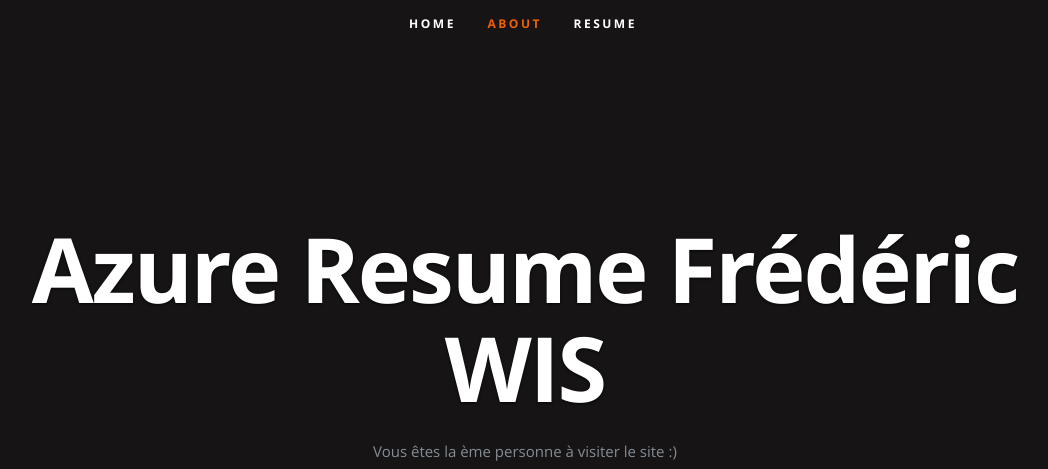
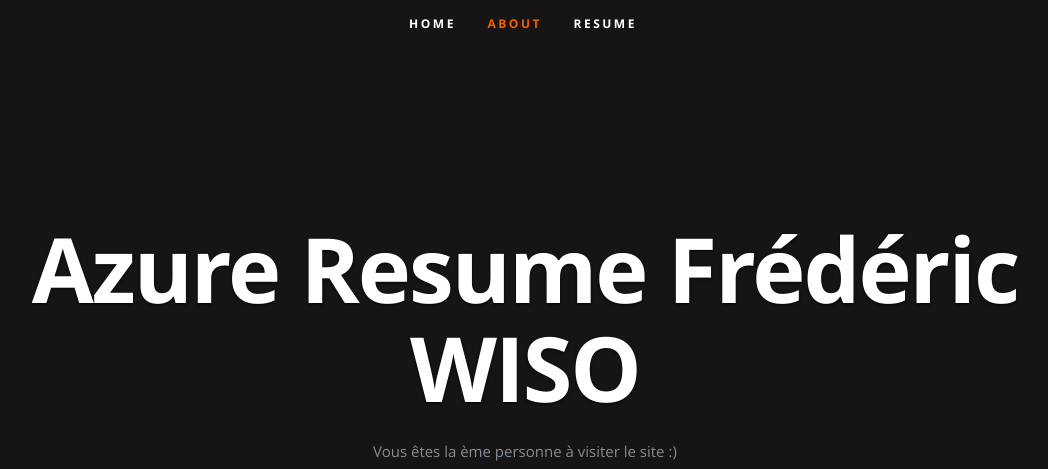
Before and after one commit to MrjokerII-collab/azure-resume-challenge, a plain HTML site: page frontend/index.html in a window 1280 px wide. Shown: the top 469 px of the page, without its empty margins (117-1165 px from the left). Drawn offline with nearby package versions, Linux system fonts and the light colour scheme; no server answers.

Commit message:
Test workflow3

```diff
--- a/frontend/index.html
+++ b/frontend/index.html
@@ -54,7 +54,7 @@
 
       <div class="row banner">
          <div class="banner-text">
-            <h1 class="responsive-headline">Azure Resume Frédéric WIS</h1>
+            <h1 class="responsive-headline">Azure Resume Frédéric WISO</h1>
 
             <p>Vous êtes la <a id="counter"></a>ème personne à visiter le site :) </p>
             <ul class="social">
```
